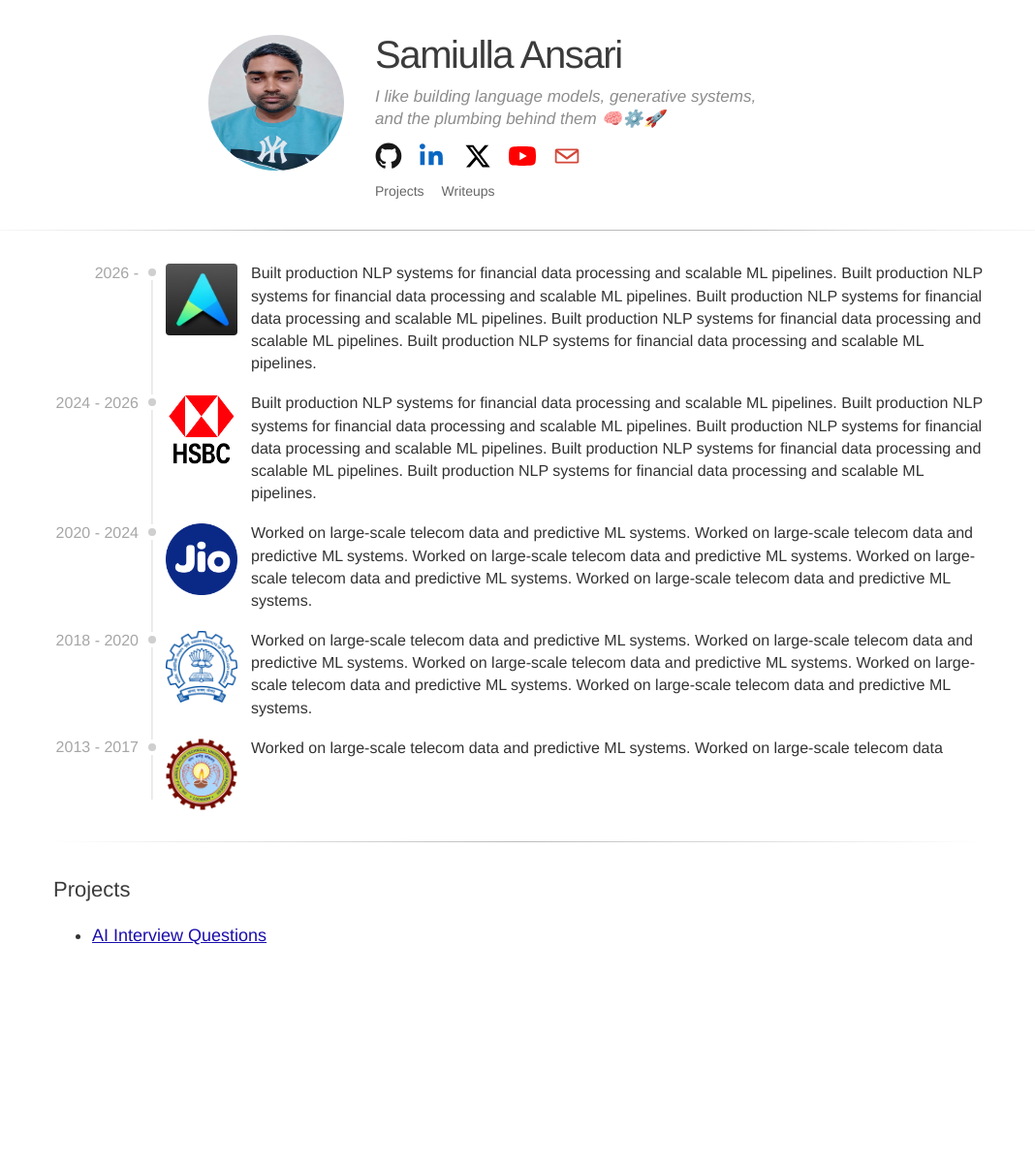
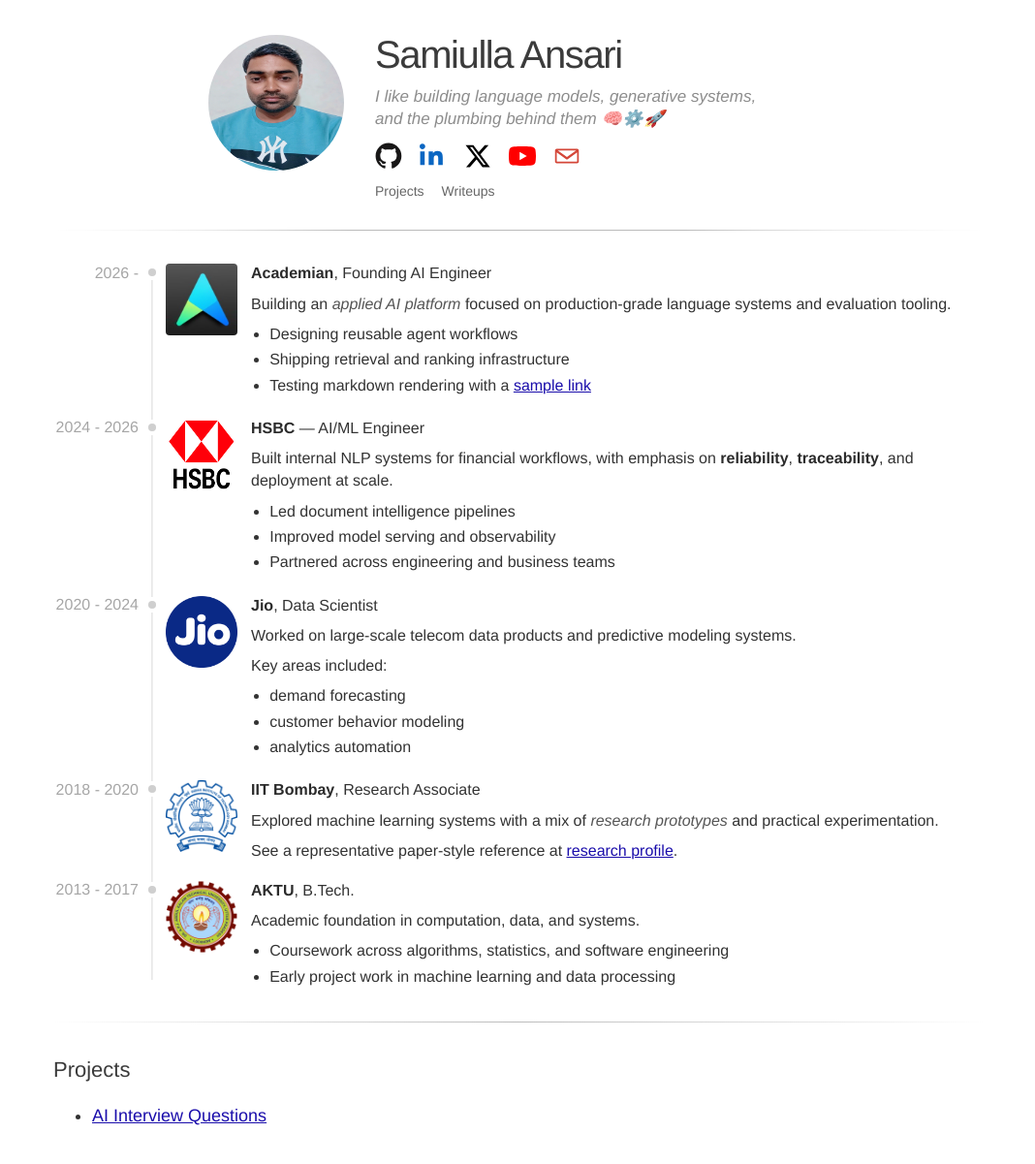
Before and after one commit to samiullaansari/samiullaansari.github.io, a Jekyll site: the page built from index.html, in a window 1280 px wide. Shown: the whole page at 97% size, without its empty margins (105-1173 px from the left). Built offline with Jekyll 4.4.1, drawn with Linux system fonts in a browser that asks for light colours; before the commit the page ends 1015 px from its top, so only the background shows below that.

Commit message:
Further enhancements

```diff
--- a/_data/home.yml
+++ b/_data/home.yml
@@ -14,23 +14,57 @@ career:
   - year: "2026 -"
     image: /assets/academian.jpg
     alt: Aceademian logo
-    text: Built production NLP systems for financial data processing and scalable ML pipelines. Built production NLP systems for financial data processing and scalable ML pipelines. Built production NLP systems for financial data processing and scalable ML pipelines. Built production NLP systems for financial data processing and scalable ML pipelines. Built production NLP systems for financial data processing and scalable ML pipelines.
+    text: |
+      **Academian**, Founding AI Engineer
+
+      Building an *applied AI platform* focused on production-grade language systems and evaluation tooling.
+
+       - Designing reusable agent workflows
+       - Shipping retrieval and ranking infrastructure
+       - Testing markdown rendering with a [sample link](https://example.com)
   - year: 2024 - 2026
     image: /assets/hsbc.png
     alt: HSBC logo
-    text: Built production NLP systems for financial data processing and scalable ML pipelines. Built production NLP systems for financial data processing and scalable ML pipelines. Built production NLP systems for financial data processing and scalable ML pipelines. Built production NLP systems for financial data processing and scalable ML pipelines. Built production NLP systems for financial data processing and scalable ML pipelines.
+    text: |
+      **HSBC** — AI/ML Engineer
+
+      Built internal NLP systems for financial workflows, with emphasis on **reliability**, **traceability**, and deployment at scale.
+
+      - Led document intelligence pipelines
+      - Improved model serving and observability
+      - Partnered across engineering and business teams
   - year: 2020 - 2024
     image: /assets/jio.jpg
     alt: Jio logo
-    text: Worked on large-scale telecom data and predictive ML systems. Worked on large-scale telecom data and predictive ML systems. Worked on large-scale telecom data and predictive ML systems. Worked on large-scale telecom data and predictive ML systems. Worked on large-scale telecom data and predictive ML systems.
+    text: |
+      **Jio**, Data Scientist
+
+      Worked on large-scale telecom data products and predictive modeling systems.
+
+      Key areas included:
+
+      - demand forecasting
+      - customer behavior modeling
+      - analytics automation
   - year: 2018 - 2020
     image: /assets/iitb.png
     alt: IIT Bombay logo
-    text: Worked on large-scale telecom data and predictive ML systems. Worked on large-scale telecom data and predictive ML systems. Worked on large-scale telecom data and predictive ML systems. Worked on large-scale telecom data and predictive ML systems. Worked on large-scale telecom data and predictive ML systems.
+    text: |
+      **IIT Bombay**, Research Associate
+
+      Explored machine learning systems with a mix of _research prototypes_ and practical experimentation.
+
+      See a representative paper-style reference at [research profile](https://example.com).
   - year: 2013 - 2017
     image: /assets/aktu_logo.png
     alt: AKTU logo
-    text: Worked on large-scale telecom data and predictive ML systems. Worked on large-scale telecom data
+    text: |
+      **AKTU**, B.Tech.
+
+      Academic foundation in computation, data, and systems.
+
+      - Coursework across algorithms, statistics, and software engineering
+      - Early project work in machine learning and data processing
 projects:
   - title: AI Interview Questions
     href: https://github.com/samiullaansari/AI-Interview-Questions
--- a/_includes/career-row.html
+++ b/_includes/career-row.html
@@ -5,7 +5,7 @@
   <div class="content">
     <img src="{{ include.image | relative_url }}" class="logo" alt="{{ include.alt }}">
     <div class="content-text">
-      {{ include.text }}
+      {{ include.text | markdownify }}
     </div>
   </div>
 </div>
--- a/assets/site.css
+++ b/assets/site.css
@@ -158,12 +158,10 @@ a {
 }
 
 .divider-profile {
-  width: 100vw;
-  max-width: 100vw;
-  position: relative;
-  left: 50%;
+  width: auto;
+  max-width: none;
   height: var(--divider-profile-line-height);
-  margin: 32px 0 32px -50vw;
+  margin: 32px calc(50% - 50vw + ((100vw - 100%) / 2));
   background: linear-gradient(
     to right,
     transparent 0,
@@ -268,6 +266,38 @@ a {
   color: #333;
 }
 
+.content-text > :first-child {
+  margin-top: 0;
+}
+
+.content-text > :last-child {
+  margin-bottom: 0;
+}
+
+.content-text p,
+.content-text ul,
+.content-text ol {
+  margin: 0 0 0.5em;
+}
+
+.content-text ul,
+.content-text ol {
+  padding-left: 1.2em;
+}
+
+.content-text li {
+  margin-bottom: 0.2em;
+}
+
+.content-text strong,
+.content-text b {
+  color: #2b2b2b;
+}
+
+.content-text em {
+  color: #555;
+}
+
 .content-text a {
   color: #1a0dab;
   text-decoration: underline;
@@ -334,11 +364,11 @@ a {
   }
 
   .row {
-    grid-template-columns: 60px 20px 1fr;
+    grid-template-columns: 56px 20px 1fr;
   }
 
   .career {
-    --timeline-year-width: 60px;
+    --timeline-year-width: 56px;
     --timeline-line-width: 20px;
     --timeline-dot-gap-height: 14px;
     --timeline-anchor-height: 20px;
@@ -365,11 +395,11 @@ a {
 
 @media (max-width: 480px) {
   .row {
-    grid-template-columns: 52px 18px 1fr;
+    grid-template-columns: 48px 18px 1fr;
   }
 
   .career {
-    --timeline-year-width: 52px;
+    --timeline-year-width: 48px;
     --timeline-line-width: 18px;
     --timeline-dot-gap-height: 12px;
     --timeline-anchor-height: 18px;
```
